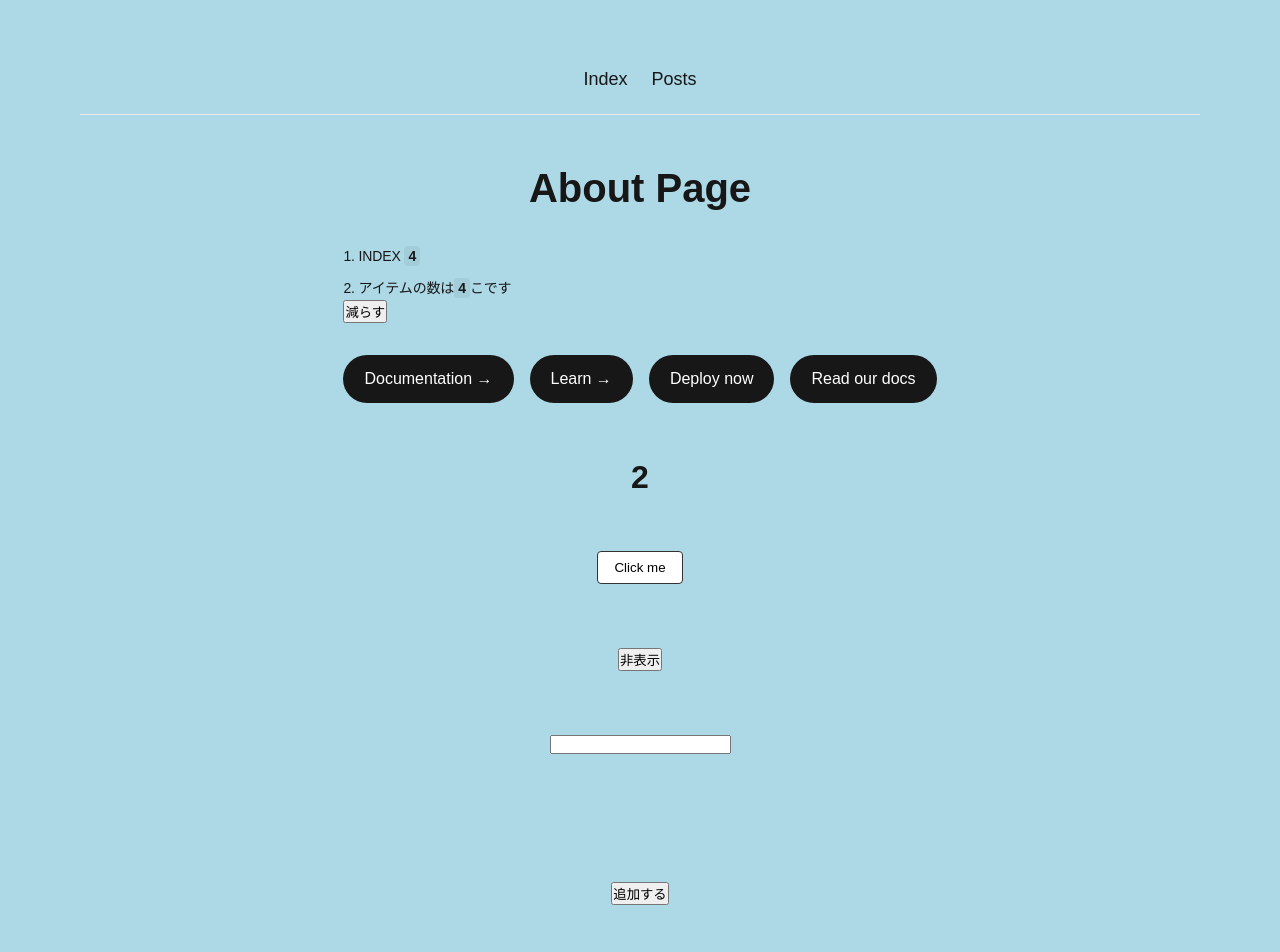
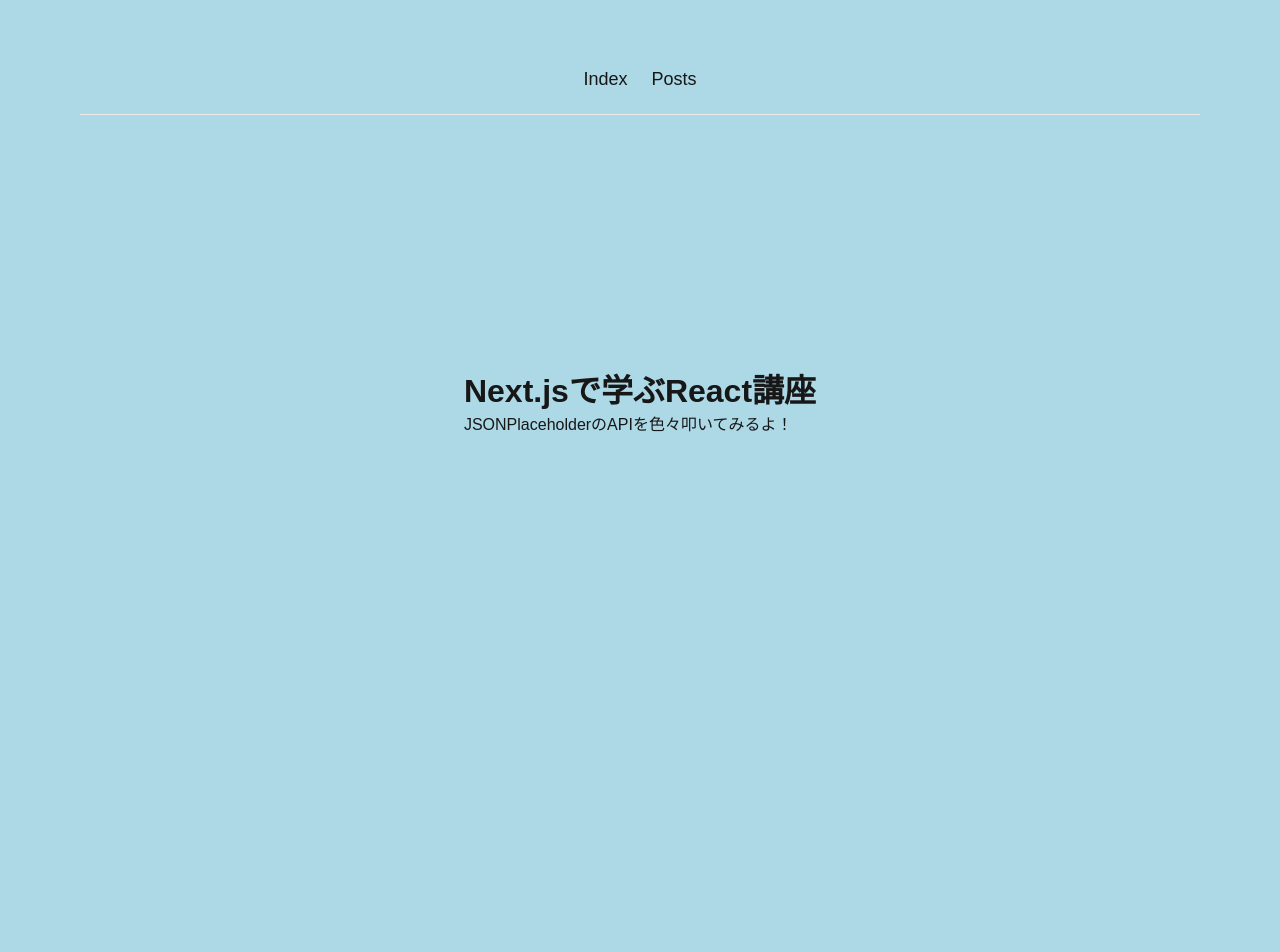
Before and after one commit to tomoaoihana/study-react, a Next.js app: page / in a window 1280 px wide. Shown: the top 952 px of the page. After the commit the page ends 800 px from the top, so only its background shows below. Built offline with nearby package versions, Linux system fonts and the light colour scheme.

Commit message:
Indexからふようなコードを削除

```diff
--- a/src/pages/index.jsx
+++ b/src/pages/index.jsx
@@ -1,33 +1,23 @@
 "use client";
 
 import styles from "src/app/page.module.css";
-import { Footer } from "src/components/Footer"; // これを追加
-import { Main } from "src/components/Main";
+import Head from "next/head";
+
 import { Header } from "src/components/Header";
 
-const About = (props) => {
+const Index = () => {
   return (
     <div className={styles.page}>
+      <Head>
+        <title>Index Page</title>
+      </Head>
       <Header />
-      <Main page="About" />
-      {props.isShow ? <h1>{props.doubleCount}</h1> : null}
-      <button href="/about" onClick={props.handleClick} className={styles.btn}>
-        Click me
-      </button>
-      <button onClick={props.handleDisplay}>
-        {props.isShow ? "非表示" : "表示"}
-      </button>
-      <input type="text" value={props.text} onChange={props.handleChange} />
-      <ul>
-        {props.array.map((item) => {
-          return <li key={item}>{item}</li>;
-        })}
-      </ul>
-      <button onClick={props.handleAdd}>追加する</button>
-
-      <Footer />
+      <div className={styles.inner}>
+        <h1>Next.jsで学ぶReact講座</h1>
+        <p>JSONPlaceholderのAPIを色々叩いてみるよ！</p>
+      </div>
     </div>
   );
 };
 
-export default About;
+export default Index;
```
